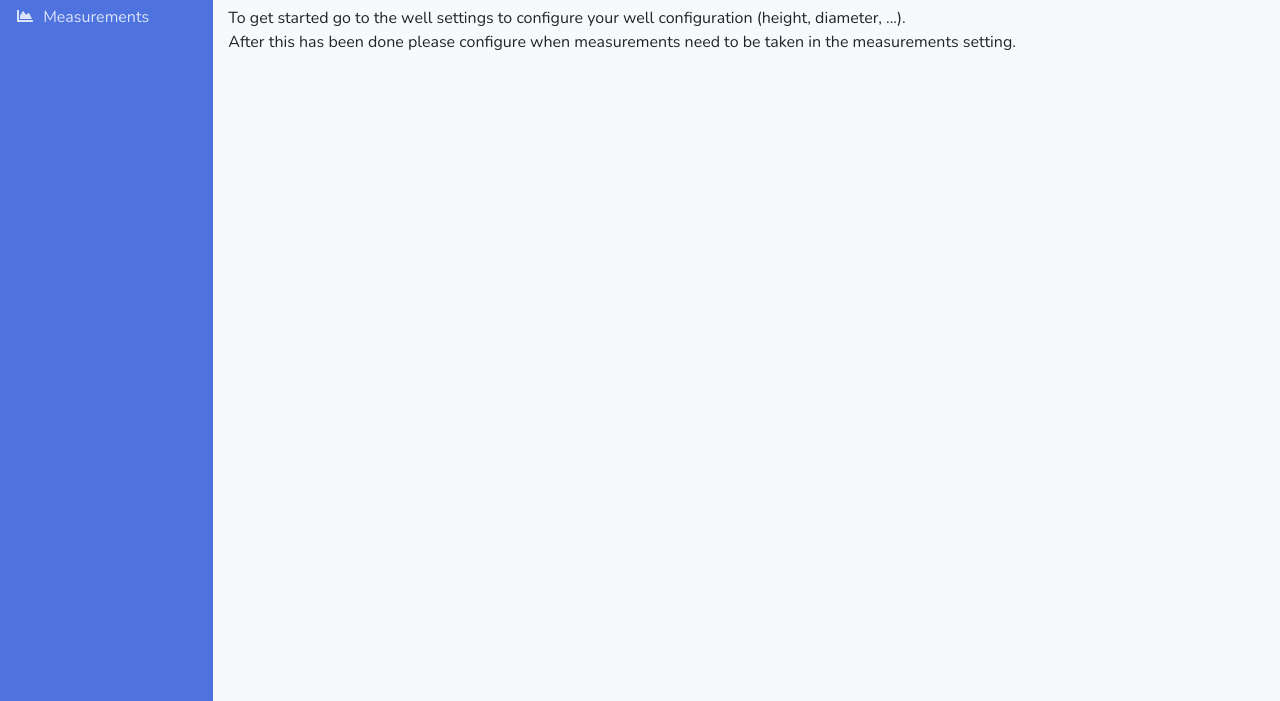
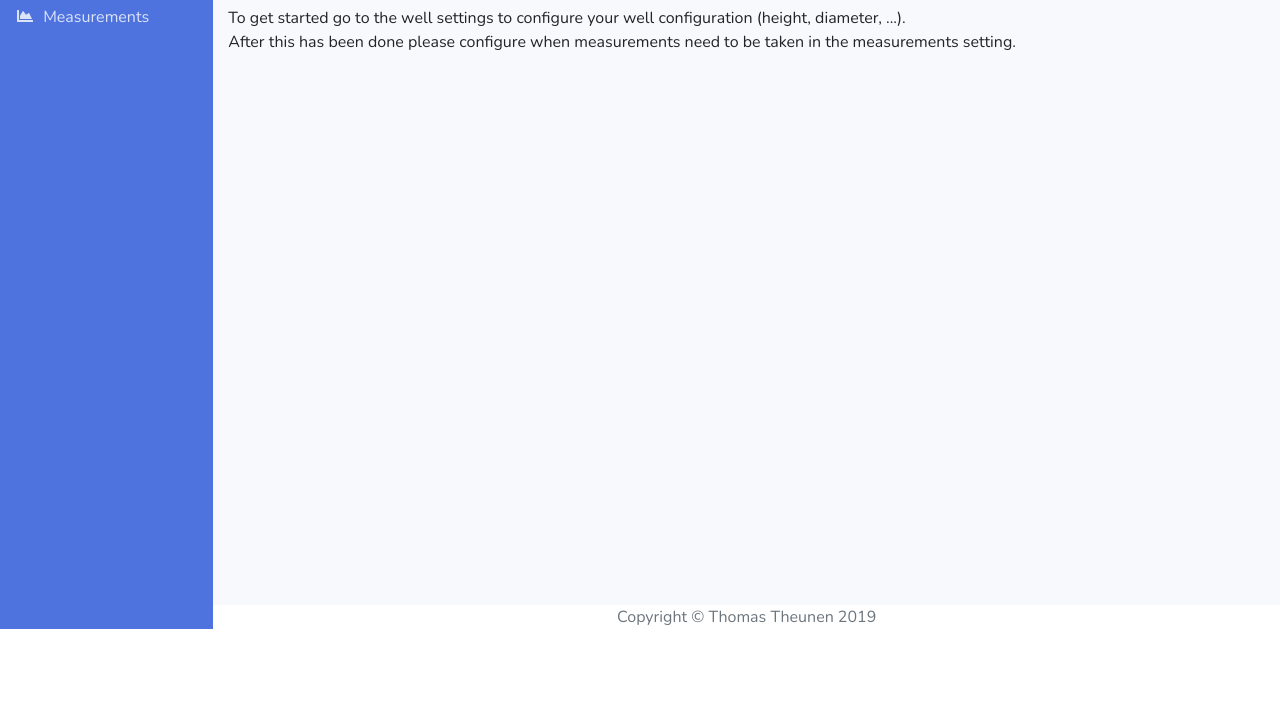
Before and after one commit to taurgis/waterwell-monitor, a plain HTML site: page index.html in a window 1280 px wide. Shown: the part 186-887 px from the top of the page. After the commit the page ends 815 px from the top, so only its background shows below. Drawn offline with nearby package versions, Linux system fonts and the light colour scheme.

Commit message:
Index page

```diff
--- a/index.html
+++ b/index.html
@@ -70,7 +70,7 @@
                 </a>
             </div>
         </div>
-        <div class="row h-100">
+        <div class="row" style="height: calc(100% - 95.5px);">
             <div class="col-md-2 bg-main pt-2">
                 <a class="text-white text-decoration-none" href="index.html">
                     <i class="fas fa-fw fa-tachometer-alt"></i>
@@ -81,11 +81,11 @@
                 <div class="sidebar-heading">
                     Configuration
                 </div>
-                <a class="text-decoration-none d-block mt-2  text-sidebar" href="settings.html">
+                <a class="text-decoration-none d-block mt-2  text-sidebar" href="well.html">
                     <i class="fas fa-fw fa-cog"></i>
                     <span class="ml-1 ">Well</span>
                 </a>
-                <a class="text-decoration-none d-block mt-2  text-sidebar" href="interface.html">
+                <a class="text-decoration-none d-block mt-2  text-sidebar" href="measurements.html">
                     <i class="fas fa-fw fa-chart-area"></i>
                     <span class="ml-1 ">Measurements</span>
                 </a>
@@ -102,6 +102,28 @@
                     measurements
                     setting.
                 </p>
+
+
+
+
+
+            </div>
+
+        </div>
+        <div class="row ">
+            <div class="col-md-2 bg-main pt-2">
+
+            </div>
+            <div class="col-10">
+                <footer class="sticky-footer bg-white">
+                    <div class="container">
+                        <div class="copyright text-center my-auto">
+                            <a href="https://www.thomastheunen.eu"
+                                class="text-decoration-none text-secondary"><span>Copyright © Thomas Theunen
+                                    2019</span></a>
+                        </div>
+                    </div>
+                </footer>
             </div>
         </div>
     </div>
```
